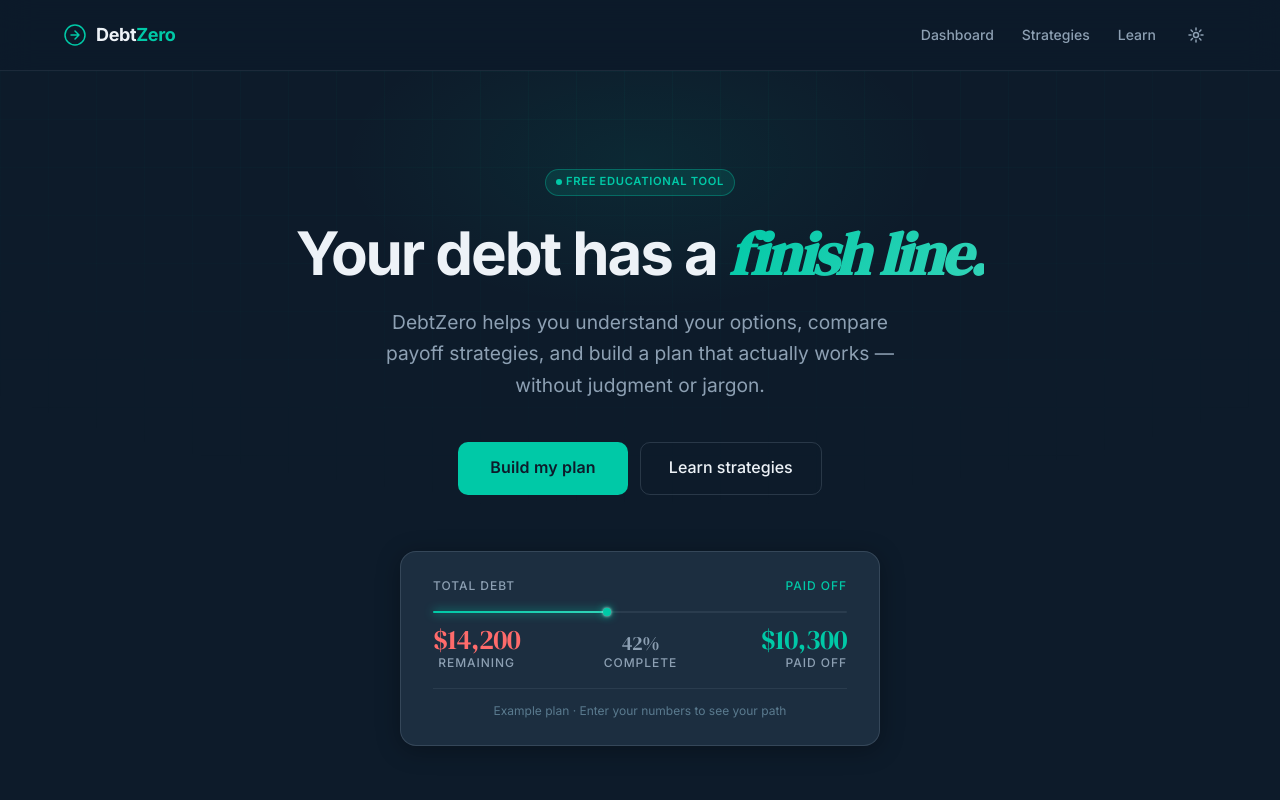
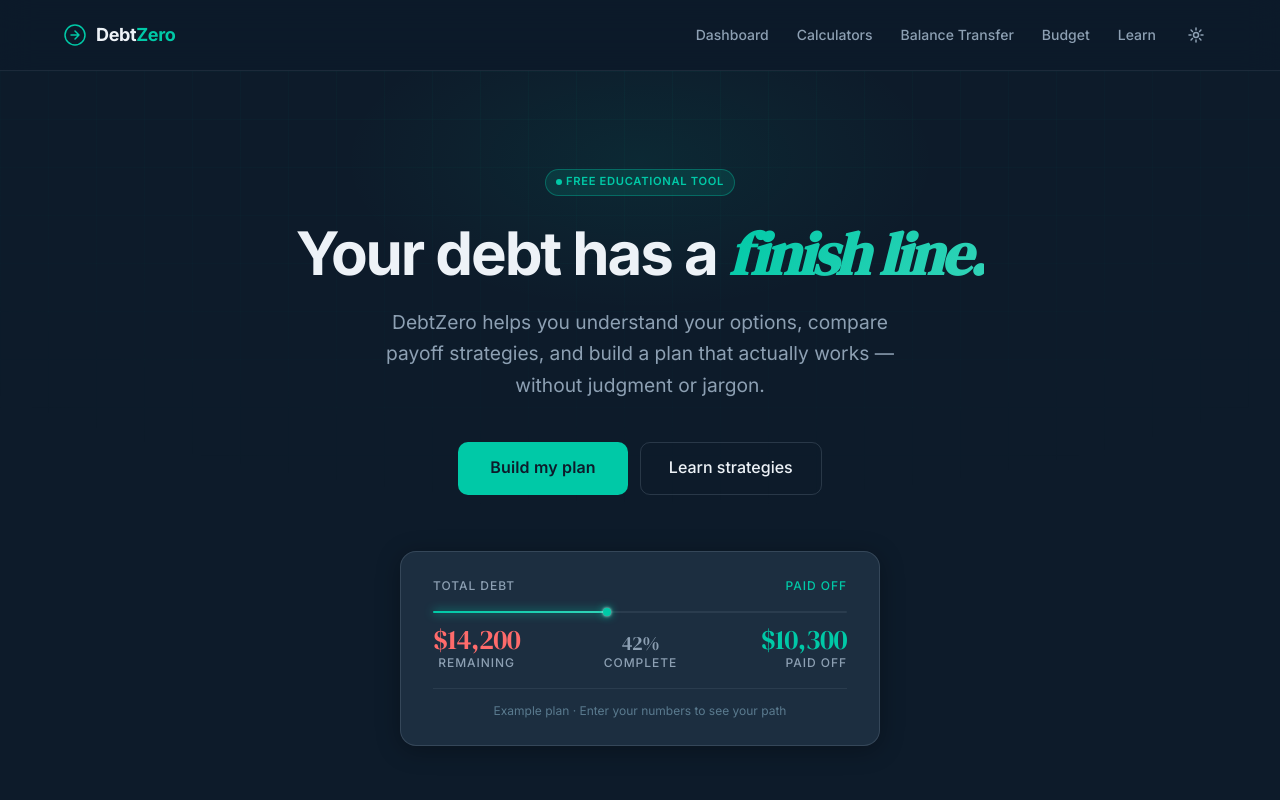
Before and after one commit to dineshsaig/DebtZero, a Next.js app: page / in a window 1280 px wide. Shown: the top 800 px of the page. Built offline with nearby package versions, Linux system fonts and the light colour scheme.

Commit message:
feat: update nav with all page links

```diff
--- a/app/layout.tsx
+++ b/app/layout.tsx
@@ -72,7 +72,9 @@
         <nav style={{ display: "flex", alignItems: "center", gap: "0.25rem" }}>
           {[
             { label: "Dashboard", href: "/dashboard" },
-            { label: "Strategies", href: "/strategies" },
+            { label: "Calculators", href: "/calculators" },
+            { label: "Balance Transfer", href: "/balance-transfer" },
+            { label: "Budget", href: "/budget" },
             { label: "Learn", href: "/learn" },
           ].map((item) => (
             <a key={item.href} href={item.href} className="btn-ghost" style={{ fontSize: "0.875rem" }}>
```
